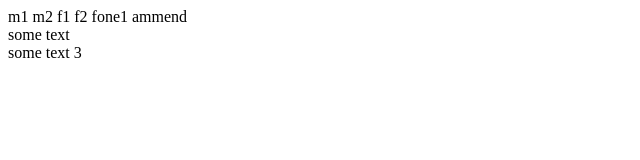
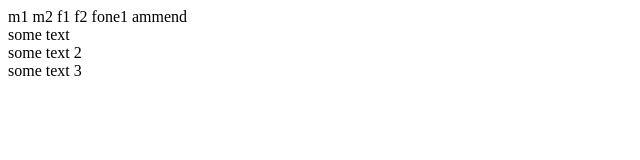
Before and after one commit to bagratzakaryan/git-app, a plain HTML site: page index.html in a window 1280 px wide. Shown: the full height of the page, 0-640 px from the left. Drawn offline with Linux system fonts and the light colour scheme.

Commit message:
div3
Signed-off-by: bagratzakaryan <bagratzakaryan@yahoo.com>

```diff
--- a/index.html
+++ b/index.html
@@ -10,6 +10,7 @@
   <body>
     m1 m2 f1 f2 fone1 ammend
     <div>some text</div>
+    <div>some text 2</div>
     <div>some text 3</div>
   </body>
 </html>
```
